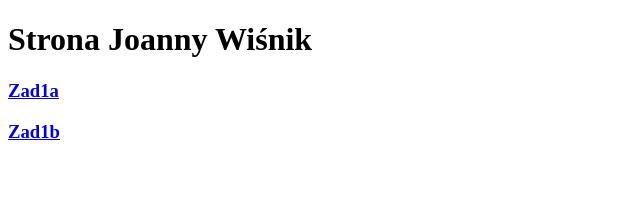
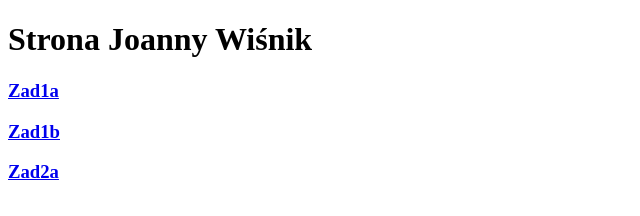
Before and after one commit to Asiawis/awisnik, a plain HTML site: page index.html in a window 1280 px wide. Shown: the full height of the page, 0-640 px from the left. Drawn offline with Linux system fonts and the light colour scheme.

Commit message:
Update index.html

```diff
--- a/index.html
+++ b/index.html
@@ -8,5 +8,6 @@
 	<h1>Strona Joanny Wiśnik</h1>
 	<h3><a href= "Zad1a.html"> Zad1a </a></h3>
 	<h3><a href= "Zad1b.html"> Zad1b </a></h3>
+	<h3><a href= "Zad2b.html"> Zad2a </a></h3>
 	</body>
 </html>
```
